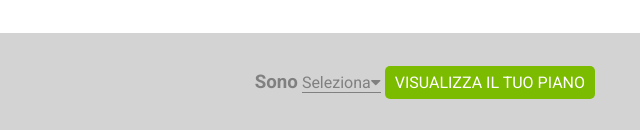
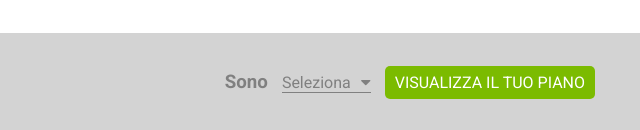
Before and after one commit to ducthang-vu/html-css-fluentify, a plain HTML site: page index.html in a window 1280 px wide. Shown: the part 1764-1894 px from the top of the page, 595-1235 px from the left. Drawn offline with Linux system fonts and the light colour scheme.

Commit message:
Minor fixing

```diff
--- a/css/style.css
+++ b/css/style.css
@@ -216,19 +216,16 @@ h2.big {
 /* FOOTER styles here*/
 footer {
   background: #d3d3d3;
-  padding: 18px 0;
+  padding: 33px 0 18px 0;
 }
 
-.fot-left,
-.fot-right {
-  padding-top: 15px;
-}
 .fot-right {
   text-align: right;
 }
 
 .float-left.w-50.fot-right * {
   display: inline-block;
+  margin-left: 10px;
 }
 
 .box-sel {
--- a/index.html
+++ b/index.html
@@ -93,7 +93,7 @@
   </main>
   <footer>
     <div class="container clearfix">
-      <div class="float-left w-50 fot-left">
+      <div class="float-left w-50">
         <h2>Struttura un piano</h2>
       </div>
       <div class="float-left w-50 fot-right">
```
